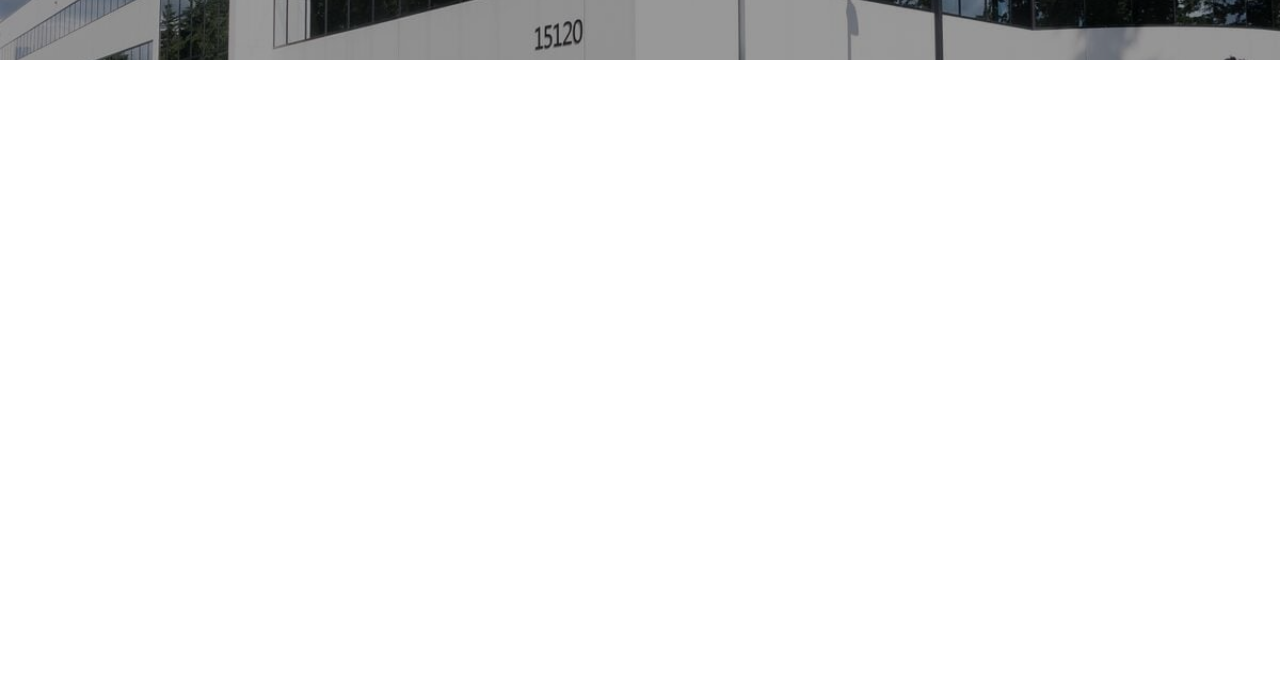
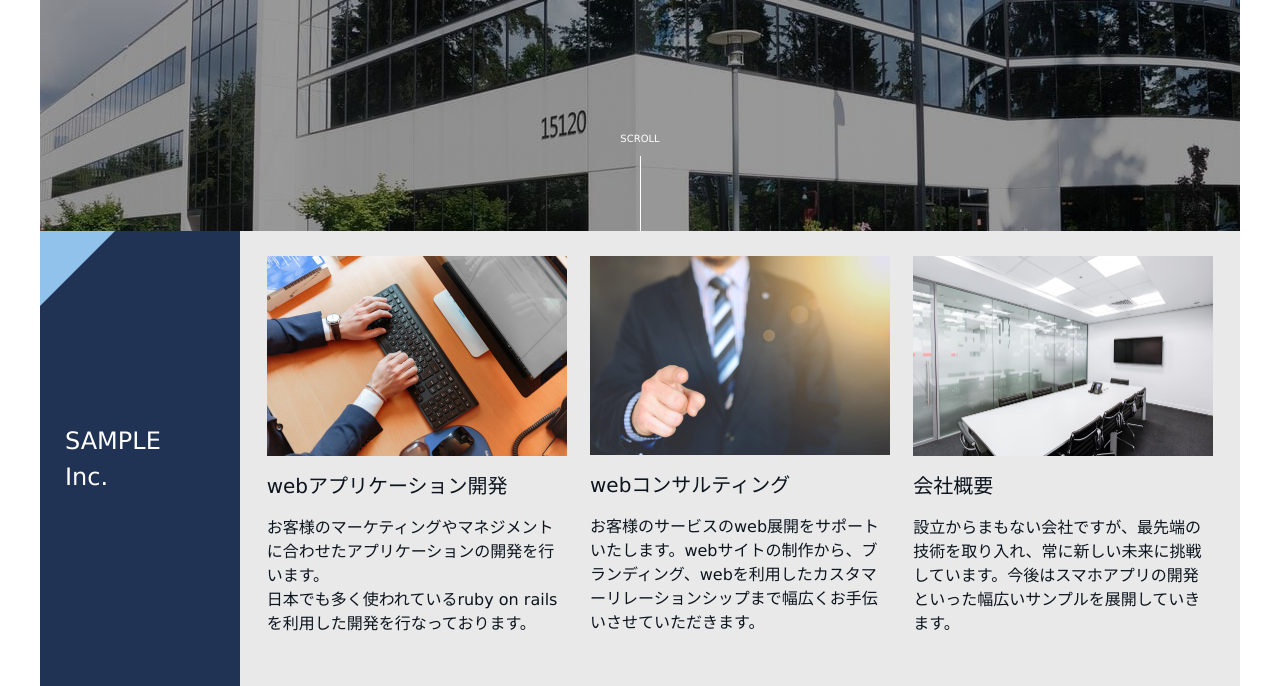
Before and after one commit to sor753/sample, a website: page index.html in a window 1280 px wide. Shown: the part 399-1085 px from the top of the page. Before the commit the page ends 800 px from the top, so only its background shows below. Drawn offline with Linux system fonts and the light colour scheme.

Commit message:
Add main content

```diff
--- a/css/style.scss
+++ b/css/style.scss
@@ -22,6 +22,18 @@ img {
 .sp-only {
   @media (min-width: 768px) {
     display: none;
+  }
+}
+.pc-only {
+  display: none;
+  @media (min-width: 768px) {
+    display: inline-block;
+  }
+}
+.pc-l-only {
+  display: none;
+  @media (min-width: 1200px) {
+    display: inline-block;
   }
 }
 /* header
@@ -220,9 +232,16 @@ img {
 .MV {
   position: relative;
   width: 100%;
+  max-width: 1200px;
   height: 400px;
   background: url(../img/MV.jpg) center center/cover no-repeat;
   margin-top: 59px;
+  margin-right: auto;
+  margin-left: auto;
+  @media (min-width: 768px) {
+    height: 540px;
+    margin-top: 90px;
+  }
   &__shadow {
     position: absolute;
     top: 0;
@@ -237,11 +256,103 @@ img {
   top: 105px;
   left: 50%;
   transform: translateX(-50%);
+  @media (min-width: 768px) {
+    top: 50%;
+    transform: translate(-50%, -50%);
+  }
   &__inner {
     font-size: 32px;
     font-weight: 300;
     color: #ffffff;
     white-space: nowrap;
+    @media (min-width: 768px) {
+      font-size: 40px;
     }
   }
-.scroll-down{}
+}
+.scroll-down{
+  position: absolute;
+  bottom: 0;
+  left: 50%;
+  &__text {
+    font-size: 10px;
+    color: #ffffff;
+    padding-bottom: 10px;
+    transform: translateX(-50%);
+  }
+  &__line {
+    width: 1px;
+    height: 75px;
+    background: #ffffff;
+  }
+}
+.main-content {
+  background: $bg;
+  @media (min-width: 1200px) {
+    flex-grow: 1
+  }
+  &__wrap {
+    width: 100%;
+    max-width: 1200px;
+    margin-right: auto;
+    margin-left: auto;
+    @media (min-width: 1200px) {
+      display: flex;
+      align-items: stretch;
+    }
+  }
+  &__inner {
+    padding: 25px 15px;
+  }
+}
+.title {
+  display: inline;
+  font-size: 24px;
+  color: #ffffff;
+  &__wrap {
+    position: relative;
+    width: auto;
+    height: 100px;
+    background: $main;
+    text-align: center;
+    padding: 32px 0;
+    @media (min-width: 1200px) {
+      display: flex;
+      align-items: center;
+      width: 200px;
+      height: auto;
+      text-align: left;
+      padding: 0 0 0 25px;
+    }
+  }
+}
+.title-triangle {
+  position: absolute;
+  width: 75px;
+  height: 75px;
+  top: 0;
+  left: 0;
+  background: url(../img/triangle.svg) top left/contain no-repeat;
+}
+.cards {
+  display: flex;
+  flex-wrap: wrap;
+  @media (min-width: 768px) {
+    justify-content: space-around;
+  }
+}
+.card {
+  margin-bottom: 25px;
+  width: 100%;
+  max-width: 300px;
+  @media (min-width: 768px) {
+    width: 32%;
+  }
+  &__img-wrap {
+    margin-bottom: 15px;
+  }
+  &__title {
+    font-size: 20px;
+    margin-bottom: 15px;
+  }
+}
--- a/index.html
+++ b/index.html
@@ -61,6 +61,7 @@
       </div>
       <!-- /.header-menu__inner -->
     </div>
+
     <div class="MV">
       <div class="MV__shadow"></div>
       <h1 class="level1-heading">
@@ -69,11 +70,67 @@
         </span>
       </h1>
       <div class="scroll-down">
-        <div class="scroll-down__square"></div>
-        <div class="scroll-down__text">SCROLL<br>DOWN</div>
-        <div class="scroll-down__allow"></div>
+        <div class="scroll-down__text">SCROLL</div>
+        <div class="scroll-down__line"></div>
       </div>
     </div>
+
+    <!-- main content -->
+    <div class="main-content__wrap">
+      <div class="title__wrap">
+        <div class="title-triangle"></div>
+        <p class="title">SAMPLE <br class="pc-l-only">Inc.</p>
+      </div>
+      <div class="main-content">
+        <div class="main-content__inner">
+          <div class="cards cards_col3">
+            <div class="cards__item card">
+              <figure class="card__img-wrap">
+                <img class="card__img" src="./img/dev.jpg" alt="">
+              </figure>
+              <div class="card__body">
+                <h3 class="card__title">
+                  webアプリケーション開発
+                </h3>
+                <p class="card__text">
+                お客様のマーケティングやマネジメントに合わせたアプリケーションの開発を行います。<br>
+                日本でも多く使われているruby on railsを利用した開発を行なっております。
+                </p>
+              </div>
+            </div>
+            <div class="cards__item card">
+              <figure class="card__img-wrap">
+                <img class="card__img" src="./img/consul.jpg" alt="">
+              </figure>
+              <div class="card__body">
+                <h3 class="card__title">
+                  webコンサルティング
+                </h3>
+                <p class="card__text">
+                お客様のサービスのweb展開をサポートいたします。webサイトの制作から、ブランディング、webを利用したカスタマーリレーションシップまで幅広くお手伝いさせていただきます。
+                </p>
+              </div>
+            </div>
+            <div class="cards__item card">
+              <figure class="card__img-wrap">
+                <img class="card__img" src="./img/office.jpg" alt="">
+              </figure>
+              <div class="card__body">
+                <h3 class="card__title">
+                  会社概要
+                </h3>
+                <p class="card__text">
+                設立からまもない会社ですが、最先端の技術を取り入れ、常に新しい未来に挑戦しています。今後はスマホアプリの開発といった幅広いサンプルを展開していきます。
+                </p>
+              </div>
+
+            </div>
+          </div>
+        </div>
+      </div>
+    </div>
+    </div>
+    <!--/ main content -->
     <script>
       document.addEventListener('DOMContentLoaded',()=>{
               const MENU_BTN = document.getElementById("header-btn");
```
Also changed, not shown: css/style.css, img/triangle.svg (added). Lines whose indentation alone changed are shown as unchanged.
